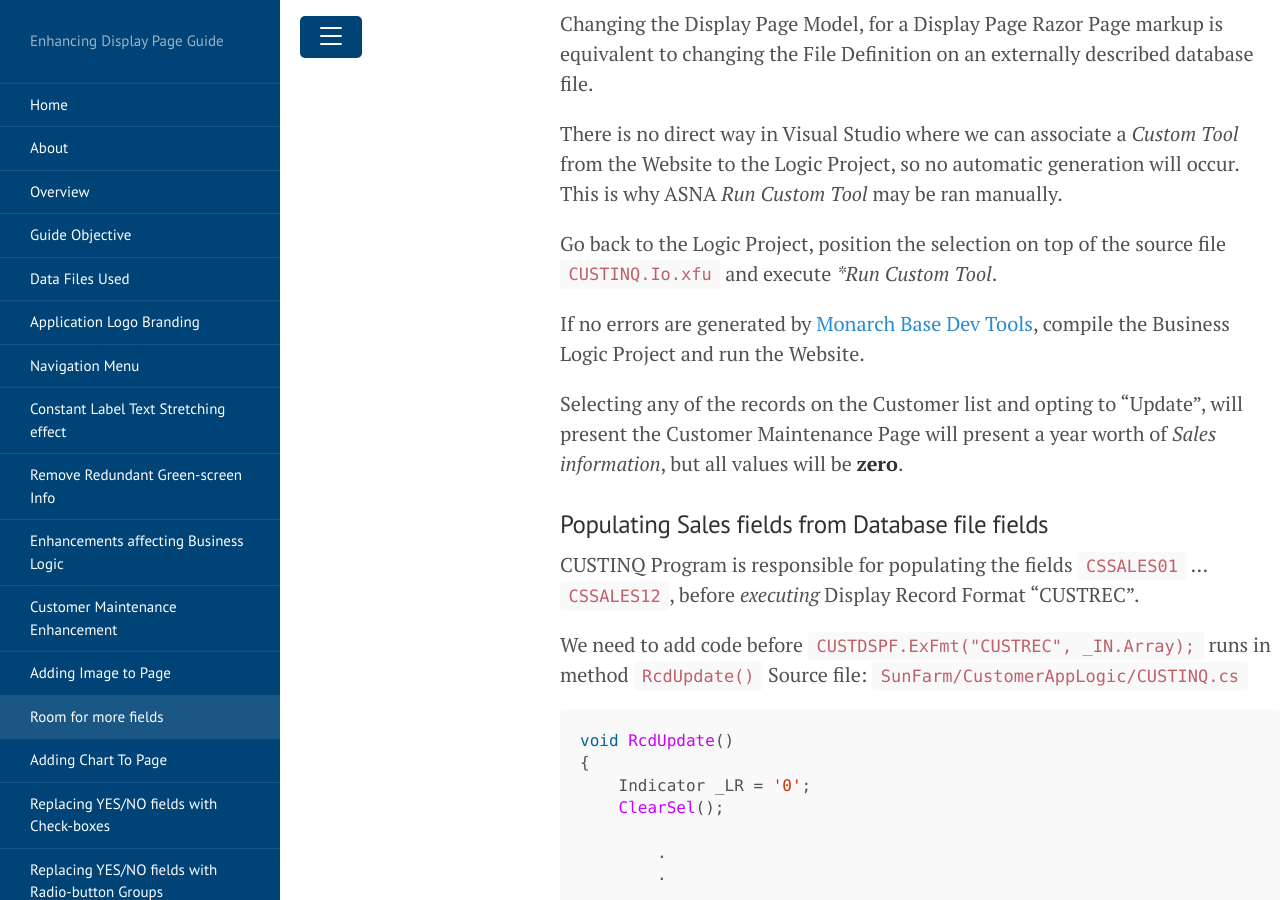
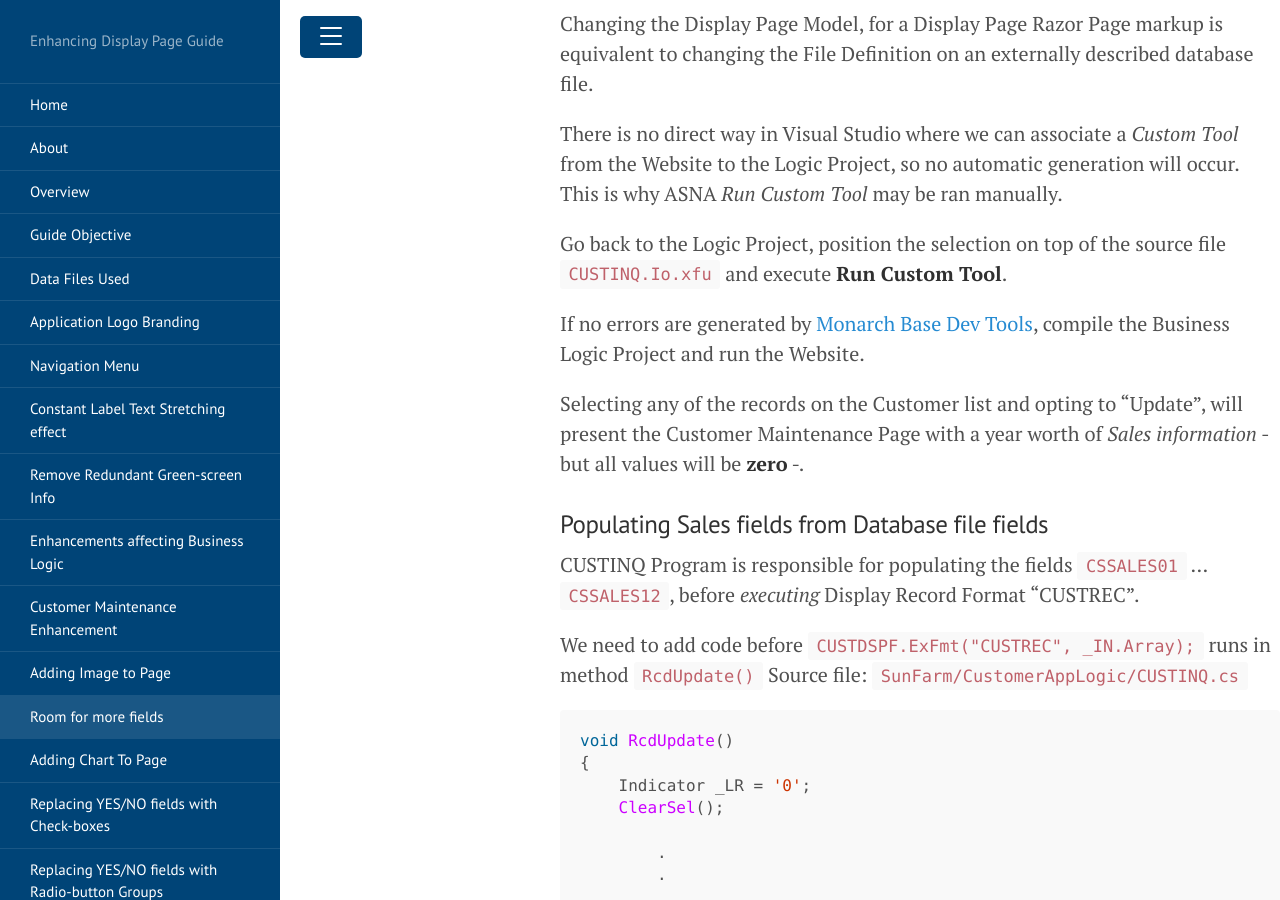
Before and after one commit to ASNA/SunFarm, a Jekyll site: the page built from docs/merging-two-screens.md, in a window 1280 px wide and 900 px high, scrolled down 18592 px. Built offline with Jekyll 4.4.1, drawn with Linux system fonts in a browser that asks for light colours; some of the changed text lies outside the part shown.

Commit message:
Text corrections

````diff
--- a/docs/merging-two-screens.md
+++ b/docs/merging-two-screens.md
@@ -543,11 +543,11 @@ Changing the Display Page Model, for a Display Page Razor Page markup is equival
 
 There is no direct way in Visual Studio where we can associate a *Custom Tool* from the Website to the Logic Project, so no automatic generation will occur. This is why ASNA *Run Custom Tool* may be ran manually.
 
-Go back to the Logic Project, position the selection on top of the source file `CUSTINQ.Io.xfu` and execute **Run Custom Tool*.
+Go back to the Logic Project, position the selection on top of the source file `CUSTINQ.Io.xfu` and execute **Run Custom Tool**.
 
 If no errors are generated by [Monarch Base Dev Tools](https://asnaqsys.github.io/concepts/enhancements/dev-tools.html), compile the Business Logic Project and run the Website.
 
-Selecting any of the records on the Customer list and opting to "Update", will present the Customer Maintenance Page will present a year worth of *Sales information*, but all values will be **zero**.
+Selecting any of the records on the Customer list and opting to "Update", will present the Customer Maintenance Page with a year worth of *Sales information* - but all values will be **zero** -.
 
 ### Populating Sales fields from Database file fields
 
@@ -598,13 +598,13 @@ private void LoadLastSalesAndReturns()
 
 We start by clearing the values of fields `CSSALES01` ... `CSSALES12`. Then we perform database file operations to find the record using the current `CustomerNumber`. If the search is successful, we **Read** the *Sales and Returns* record.
 
-Thanks to the **IO* partial class implementation in `CUSTINQ.Io.cs` the fields `CSSALES01` ... `CSSALES12` are populated with the values read from the database logical file `CSMASTERL1`.
+Thanks to the **IO** partial class implementation in `CUSTINQ.Io.cs` the fields `CSSALES01` ... `CSSALES12` are populated with the values read from the database logical file `CSMASTERL1`.
 
 >&#128161; Examine generated code in `CUSTINQ.Io.cs` to understand how method `PopulateFieldsCSMASTERL1()` takes care of populating fields `CSSALES01` ... `CSSALES12` while `CSMASTERL1.ReadNextEqual` runs. You may even set breakpoints to step thru the code while this happens.
 
 Compile the Business Logic Project and run the Website.
 
-Selecting any of the records on the Customer list and opting to "Update", will present the *Customer Maintenance* Page will present a year worth of *Sales information*, with the first year of data values. (Note: the label says: "Last registered sales" we will fix that later) [^2].
+Selecting any of the records on the Customer list and opting to "Update", will present the *Customer Maintenance* Page with a year worth of *Sales information*, with the first year of data values. (Note: the label says: "Last registered sales", we will fix that later) [^2].
 
 The following image shows progress:
 
@@ -846,8 +846,10 @@ Compile CustomerAppLogic and run Website. Navigate to any customer to *Update* i
 
 ![Last Registered Returns](/images/page-two-07.png/)
 
+<br>
+<br>
 
-## Additional Table heading data: Year, Total and Trend
+## Additional Table heading's data: *Year*, *Total* and *Trend*
 
 Let’s define one more CSS Style - to make Sales and Returns label stronger -.
 
@@ -877,7 +879,7 @@ public decimal TOTAL_SALES { get; private set; }
 [Char(20)]
 public string PERCENT_CHANGE_SALES { get; private set; }
 ```
->Note how we define the properties as *output-only* (public get, private set). We define `TOTAL_SALES` as decimal (so we can take advantage of EditCode formatter). But since we want an uncommon formatting for the `Year` and `Sales` change in percent for December, we will use business logic with nice `.Net` framework formatting classes to format this data as a string and use it as such.
+>Note how we define the properties as *output-only* (public get, private set). We define `TOTAL_SALES` as decimal (so we can take advantage of EditCode formatter). But since we want an uncommon formatting for the `Year` and `Sales` change in percent for December, we will use business logic with nice `.NET` framework formatting classes to format this data as a string and use it as such.
 
 As we did before, navigate to the `CUSTINQ` Program in the CustomerAppLogic Project using *Visual Studio Solution Explorer* and run the [Monarch Base Dev Tools](https://asnaqsys.github.io/concepts/enhancements/dev-tools.html). With the updated *DataSet*, we should have the fields `YEAR_SALES`, `TOTAL_SALES` and `PERCENT_CHANGE_SALES` available for us to use (and populate) from within the `CUSTINQ` Program logic.
 
````
Also changed, not shown: other parts of docs/merging-two-screens.md (+3 -3 lines).
